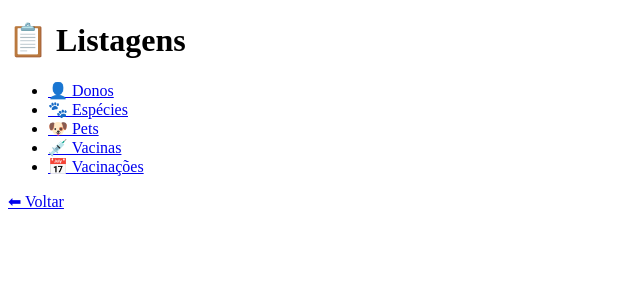
After one commit to lluizz-dev/petshop-whatssap, a Django app: page /listagem/ in a window 1280 px wide. The commit adds this page. Shown: the top 300 px of the page, without its empty margins (0-640 px from the left). Run offline with Django 5.2, Linux system fonts and the light colour scheme.

Commit message:
feat: create listagem_home and listar

```diff
--- /dev/null
+++ b/sistema_mensagem/templates/sistema_mensagem/listagem_home.html
@@ -0,0 +1,21 @@
+<!DOCTYPE html>
+<html lang="pt-br">
+    <head>
+        <meta charset="UTF-8">
+        <meta name="viewport" content="width=device-width, initial-scale=1.0">
+        <title>Listagem de Registros</title>
+    </head>
+    <body>
+        <h1>📋 Listagens</h1>
+
+        <ul>
+            <li><a href="{% url 'listar_donos' %}">👤 Donos</a></li>
+            <li><a href="{% url 'listar_especies' %}">🐾 Espécies</a></li>
+            <li><a href="{% url 'listar_pets' %}">🐶 Pets</a></li>
+            <li><a href="{% url 'listar_vacinas' %}">💉 Vacinas</a></li>
+            <li><a href="{% url 'listar_vacinacoes' %}">📅 Vacinações</a></li>
+        </ul>
+
+        <a href="/">⬅ Voltar</a>
+    </body>
+</html>
--- a/sistema_mensagem/urls.py
+++ b/sistema_mensagem/urls.py
@@ -2,12 +2,22 @@ from django.urls import path
 from .views import *
 
 urlpatterns = [
+    # Dashboard
     path('', dashboard, name='dashboard'),
 
+    # Páginas de cadastro
     path('cadastro/', cadastro_home, name='cadastro_home'),
     path('cadastro/dono/', cadastrar_dono, name='cadastrar_dono'),
     path('cadastro/especie/', cadastrar_especie, name='cadastrar_especie'),
     path('cadastro/pet/', cadastrar_pet, name='cadastrar_pet'),
     path('cadastro/vacina/', cadastrar_vacina, name='cadastrar_vacina'),
     path('cadastro/vacinacao/', cadastrar_vacinacao, name='cadastrar_vacinacao'),
+
+    # Páginas de listagem
+    path('listagem/', listagem_home, name='listagem_home'),
+    path('listagem/donos/', listar_donos, name='listar_donos'),
+    path('listagem/especies/', listar_especies, name='listar_especies'),
+    path('listagem/pets/', listar_pets, name='listar_pets'),
+    path('listagem/vacinas/', listar_vacinas, name='listar_vacinas'),
+    path('listagem/vacinacoes/', listar_vacinacoes, name='listar_vacinacoes'),
 ]
--- a/sistema_mensagem/views.py
+++ b/sistema_mensagem/views.py
@@ -1,7 +1,7 @@
 from django.shortcuts import render, redirect
 from django.utils import timezone
 from datetime import timedelta
-from .models import Vacinacao
+from .models import Dono, Especie, Pet, Vacina, Vacinacao
 from .forms import DonoForm, EspecieForm, PetForm, VacinaForm, VacinacaoForm
 
 # Create your views here.
@@ -60,3 +60,53 @@ def cadastrar_vacinacao(request):
         form.save()
         return redirect('cadastro_home')
     return render(request, 'sistema_mensagem/form.html', {'form': form, 'titulo': 'Cadastrar Vacinação'})
+
+def listagem_home(request):
+    return render(request, 'sistema_mensagem/listagem_home.html')
+
+def listar_donos(request):
+    donos = Dono.objects.all()
+
+    return render(request, 'sistema_mensagem/listar.html', {
+        'objetos': donos,
+        'titulo': '👤 Lista de Donos'
+    })
+
+def listar_especies(request):
+    especies = Especie.objects.all()
+
+    return render(request, 'sistema_mensagem/listar.html', {
+        'objetos': especies,
+        'titulo': '🐾 Lista de Espécies'
+    })
+
+def listar_pets(request):
+    pets = Pet.objects.select_related('dono', 'especie')
+
+    return render(request, 'sistema_mensagem/listar.html', {
+        'objetos': pets,
+        'titulo': '🐶 Lista de Pets'
+    })
+
+def listar_vacinas(request):
+    vacinas = Vacina.objects.all()
+
+    return render(request, 'sistema_mensagem/listar.html', {
+        'objetos': vacinas,
+        'titulo': '💉 Lista de Vacinas'
+    })
+
+def listar_vacinacoes(request):
+    vacinacoes = Vacinacao.objects.all()
+
+    return render(request, 'sistema_mensagem/listar.html', {
+        'objetos': vacinacoes,
+        'titulo': '📅 Lista de Vacinações'
+    })
+
+def editar_home(request):
+    return render(request, 'sistema_mensagem/editar_home.html')
+
+
+def excluir_home(request):
+    return render(request, 'sistema_mensagem/excluir_home.html')
```
Also changed, not shown: sistema_mensagem/templates/sistema_mensagem/listar.html (added, +26 -0 lines), sistema_mensagem/static/sistema_mensagem/form.css (indentation only).
